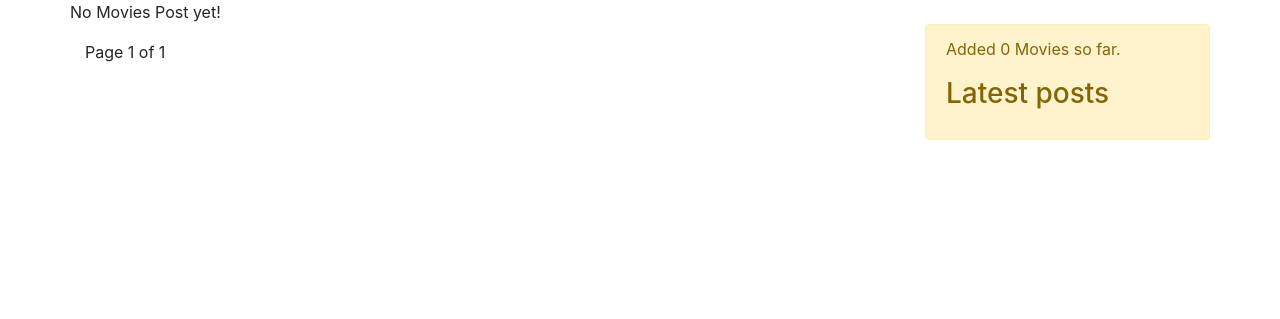
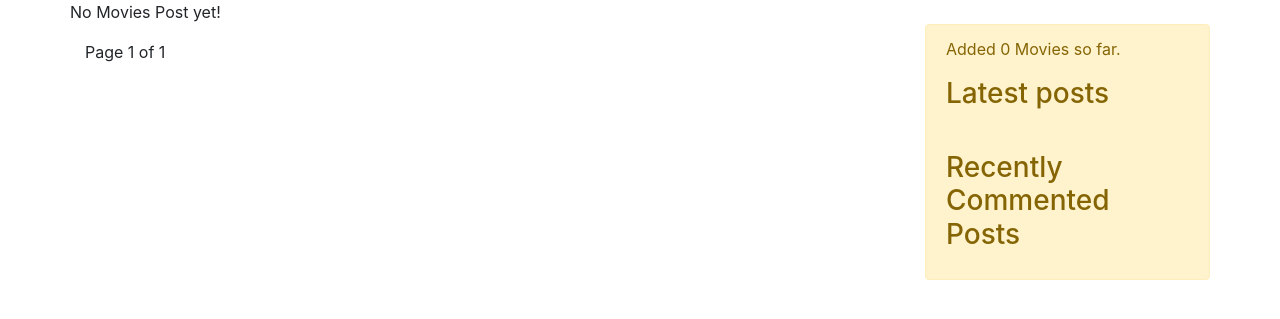
Before and after one commit to leroyds/movies, a Django app: page / in a window 1280 px wide. Shown: the part 56-375 px from the top of the page. Run offline with Django 3.2, Linux system fonts and the light colour scheme; the visitor is signed in with stand-in values (Sample User, id 1); data that the repository does not hold is empty; some libraries are stand-ins or nearby versions.

Commit message:
added code to display recently commented posts for authenticated user

```diff
--- /dev/null
+++ b/blogs/templates/blogs/recently_commented_posts.html
@@ -0,0 +1,8 @@
+<h3>Recently Commented Posts</h3>
+<ul>
+    {%for posts in recent%}
+        <li>
+            <a href="{%url 'post:detail_pk' pk=posts.post_obj.id %}">{{posts.post_obj}}</a>
+        </li>
+    {%endfor%}
+</ul>
--- a/blogs/templatetags/custom_tags.py
+++ b/blogs/templatetags/custom_tags.py
@@ -1,6 +1,6 @@
 from django.db.models import Avg
 from django import template
-from ..models import Post
+from ..models import Post,Comment
 
 register=template.Library()
 
@@ -17,3 +17,8 @@ def get_avg_ratings(pk):
 def most_recent_added_movies(count=5):
     latest_posts= Post.objects.all().order_by('-created_date')[:count]
     return {'latest_posts':latest_posts}
+
+@register.inclusion_tag("blogs/recently_commented_posts.html")
+def recently_commented(userId,count=5):
+    recent=Comment.objects.filter(user_obj=userId).order_by('-updated_date')[:count]
+    return{'recent':recent}
--- a/templates/base.html
+++ b/templates/base.html
@@ -88,6 +88,10 @@
             <p>Added {% TotalPosts %} Movies so far.</p>
             <h3>Latest posts</h3>
             {% most_recent_added_movies %}
+            <br>
+            {%if user.is_authenticated%}
+            {%recently_commented user.id%}
+            {%endif%}
           {%endblock%}
           </div>
 
```
Also changed, not shown: media/Despicable_Me_logo_2.png (added), media/How_to_Train_Your_Dragon_3_poster.png (added), media/cars.jpeg (added).
